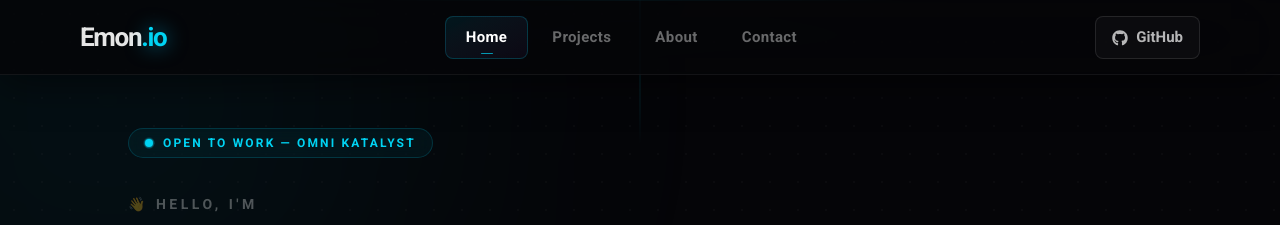
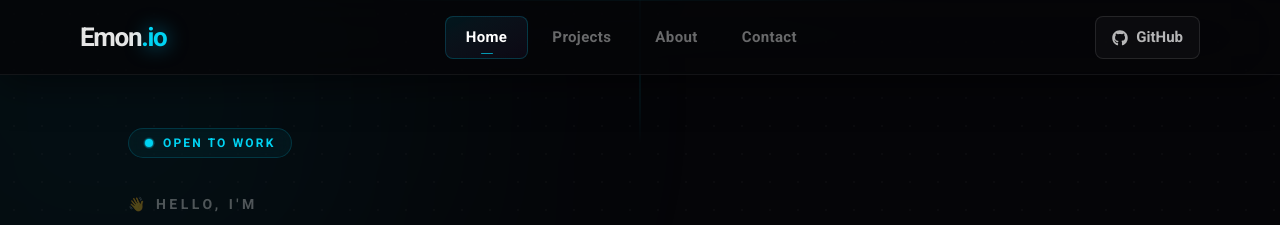
Before and after one commit to EmonHira135923/Emon-Portfolio, a Next.js app: page / in a window 1280 px wide. Shown: the top 225 px of the page. Built offline with nearby package versions, Linux system fonts and the light colour scheme.

Commit message:
Updated Done

```diff
--- a/src/Componets/AllPages/Hero.jsx
+++ b/src/Componets/AllPages/Hero.jsx
@@ -78,7 +78,7 @@ const Hero = () => {
               <span className="relative inline-flex rounded-full h-2 w-2 bg-cyan-400" />
             </span>
             <span className="text-cyan-400 text-[10px] sm:text-[11px] md:text-xs font-bold tracking-[0.18em] uppercase">
-              Open to Work — Omni Katalyst
+              Open to Work
             </span>
           </div>
 
```
